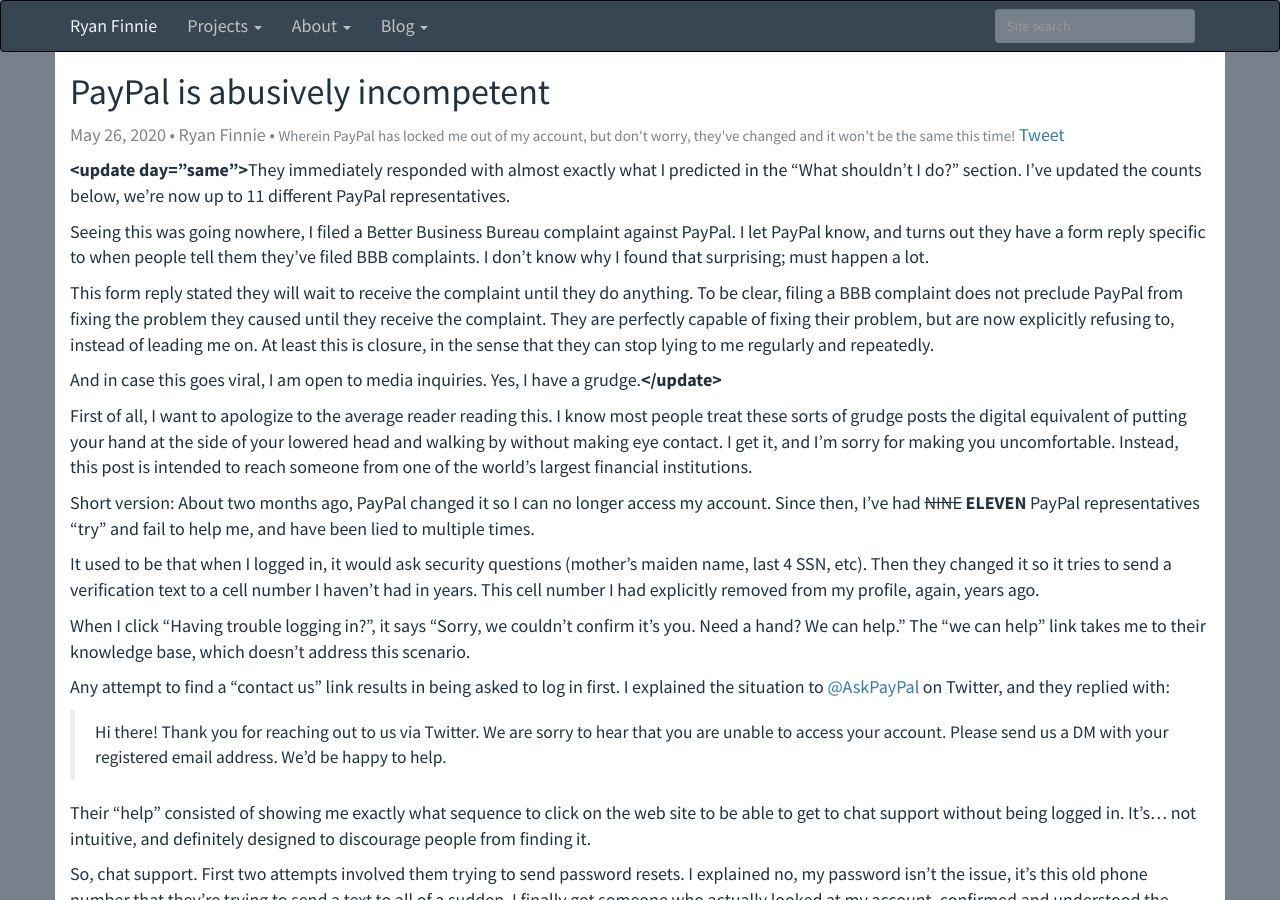
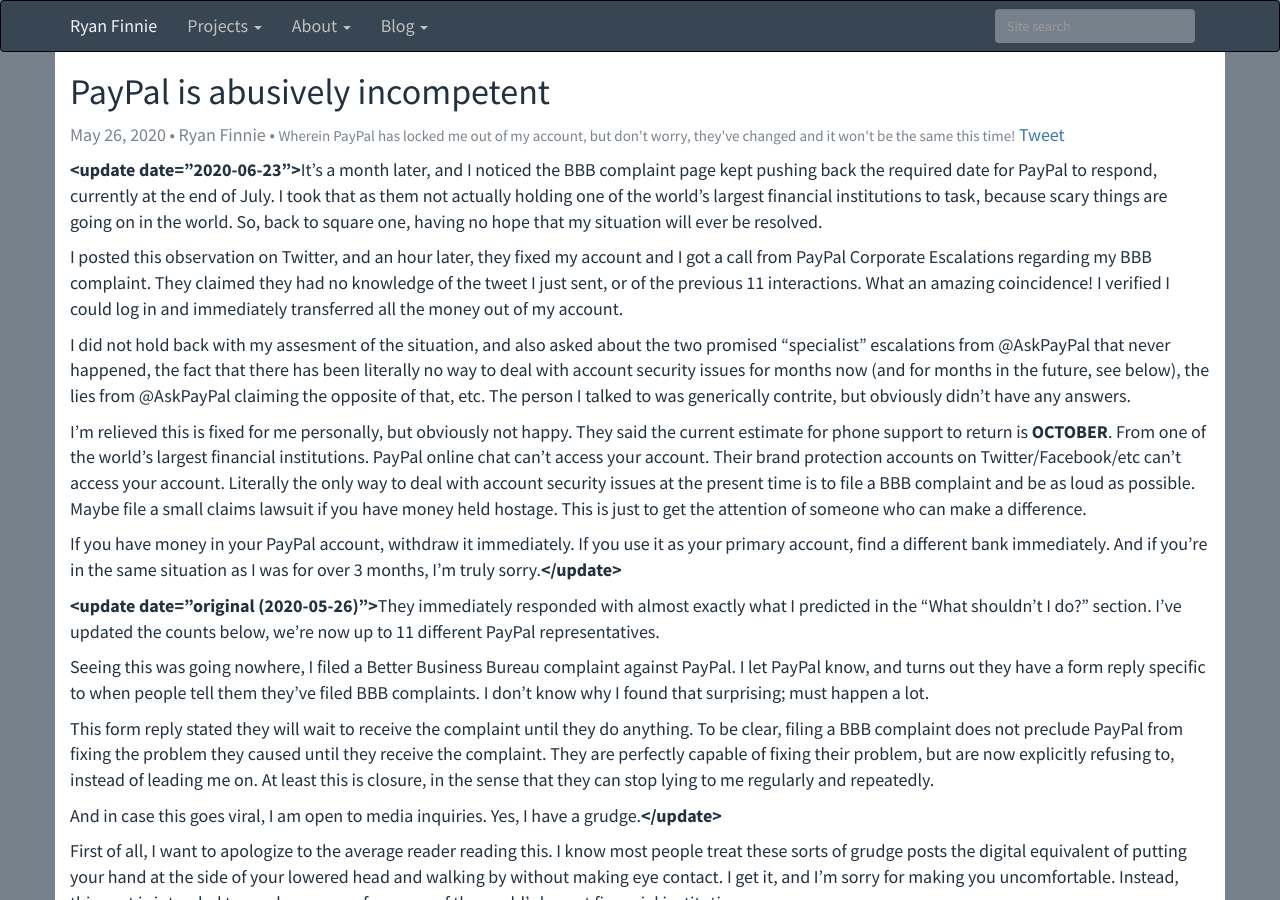
Before and after one commit to rfinnie/jekyll-finnie, a Jekyll site: the page built from _posts/2020-05-26-paypal-is-abusively-incompetent.md, in a window 1280 px wide and 900 px high. Built offline with Jekyll 4.4.1, drawn with Linux system fonts in a browser that asks for light colours; nearby versions of some CDN libraries; comment, search, counter and statistics services are not loaded.

Commit message:
PayPal update

```diff
--- a/_posts/2020-05-26-paypal-is-abusively-incompetent.md
+++ b/_posts/2020-05-26-paypal-is-abusively-incompetent.md
@@ -6,7 +6,17 @@
 layout: post
 title: PayPal is abusively incompetent
 ---
-**&lt;update day="same"&gt;**They immediately responded with almost exactly what I predicted in the "What shouldn't I do?" section.  I've updated the counts below, we're now up to 11 different PayPal representatives.
+**&lt;update date="2020-06-23"&gt;**It's a month later, and I noticed the BBB complaint page kept pushing back the required date for PayPal to respond, currently at the end of July. I took that as them not actually holding one of the world's largest financial institutions  to task, because scary things are going on in the world.  So, back to square one, having no hope that my situation will ever be resolved.
+
+I posted this observation on Twitter, and an hour later, they fixed my account and I got a call from PayPal Corporate Escalations regarding my BBB complaint.  They claimed they had no knowledge of the tweet I just sent, or of the previous 11 interactions.  What an amazing coincidence!  I verified I could log in and immediately transferred all the money out of my account.
+
+I did not hold back with my assesment of the situation, and also asked about the two promised "specialist" escalations from @AskPayPal that never happened, the fact that there has been literally no way to deal with account security issues for months now (and for months in the future, see below), the lies from @AskPayPal claiming the opposite of that, etc.  The person I talked to was generically contrite, but obviously didn't have any answers.
+
+I'm relieved this is fixed for me personally, but obviously not happy.  They said the current estimate for phone support to return is **OCTOBER**.  From one of the world's largest financial institutions.  PayPal online chat can't access your account.  Their brand protection accounts on Twitter/Facebook/etc can't access your account.  Literally the only way to deal with account security issues at the present time is to file a BBB complaint and be as loud as possible.  Maybe file a small claims lawsuit if you have money held hostage.  This is just to get the attention of someone who can make a difference.
+
+If you have money in your PayPal account, withdraw it immediately.  If you use it as your primary account, find a different bank immediately.  And if you're in the same situation as I was for over 3 months, I'm truly sorry.**&lt;/update&gt;**
+
+**&lt;update date="original (2020-05-26)"&gt;**They immediately responded with almost exactly what I predicted in the "What shouldn't I do?" section.  I've updated the counts below, we're now up to 11 different PayPal representatives.
 
 Seeing this was going nowhere, I filed a Better Business Bureau complaint against PayPal.  I let PayPal know, and turns out they have a form reply specific to when people tell them they've filed BBB complaints.  I don't know why I found that surprising; must happen a lot.
 
```
